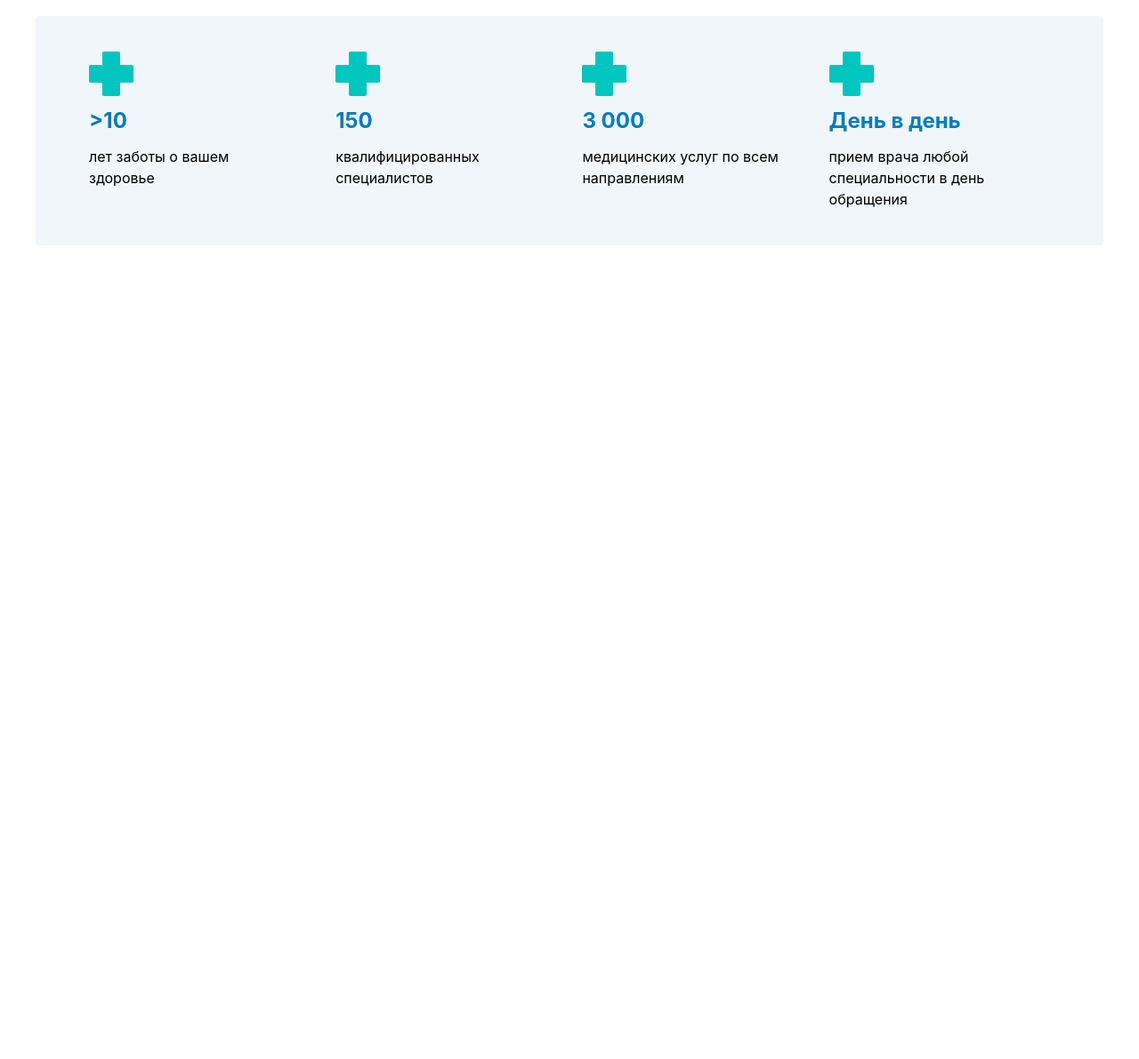
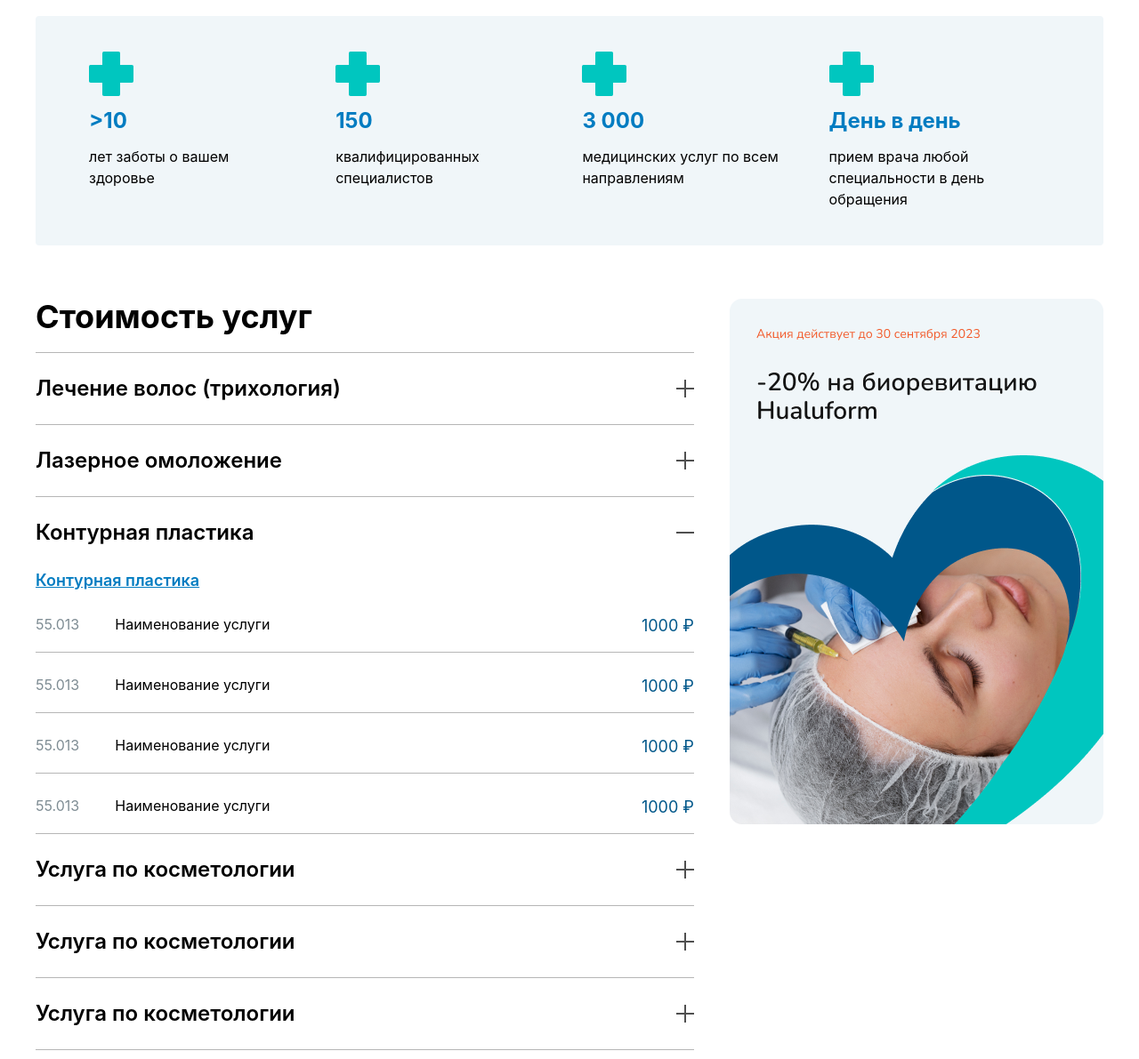
Before and after one commit to Vikingstrong/Exam-4, a website: page src/page3.html in a window 1280 px wide. Shown: the part 551-1742 px from the top of the page at 89% size. Before the commit the page ends 847 px from the top, so only its background shows below. Drawn offline with nearby package versions, Linux system fonts and the light colour scheme; files that its build step writes are made by us from their sources.

Commit message:
Add section 3 on page 3

```diff
--- a/src/page3.html
+++ b/src/page3.html
@@ -43,6 +43,70 @@
             <p>прием врача любой <br> специальности в день обращения</p>
         </div>
     </section>
+
+    <section class="max-w-300 m-auto flex gap-10 p-5 lg:px-0 lg:py-10 items-start">
+        <div class="flex flex-col items-start w-full">
+            <h2 class="text-4xl font-bold mb-5">Стоимость услуг</h2>
+            <div class="py-4 lg:border-t border-b border-[#B6B6B6] flex justify-between w-full items-center lg:py-6">
+                <p class="text-xl font-semibold lg:text-2xl">Лечение волос (трихология)</p>
+                <img src="./img/page3/section3/plus.png" alt="">
+            </div>
+            <div class="py-4 border-b border-[#B6B6B6] flex justify-between w-full items-center lg:py-6">
+                <p class="text-xl font-semibold lg:text-2xl">Лазерное омоложение</p>
+                <img src="./img/page3/section3/plus.png" alt="">
+            </div>
+            <div class="flex flex-col w-full">
+                <div class="py-4 border-[#B6B6B6] flex justify-between w-full items-center lg:py-6">
+                    <p class="text-xl font-semibold lg:text-2xl">Контурная пластика</p>
+                    <img src="./img/page3/section3/minus.png" alt="">
+                </div>
+                <div class="flex flex-col gap-2">
+                    <p class="text-[#017CC1] underline text-[18px] font-semibold">Контурная пластика</p>
+                    <div class="flex justify-between w-full items-start py-2 lg:py-4 border-b border-[#B6B6B6]">
+                        <div class="flex gap-5 lg:gap-10 items-center">
+                            <p class="text-[#7F8D94]">55.013</p>
+                            <p>Наименование услуги</p>
+                        </div>
+                        <p class="text-[#00578A] text-[18px]">1000 ₽</p>
+                    </div>
+                    <div class="flex justify-between w-full items-start py-2 lg:py-4  border-b border-[#B6B6B6]">
+                        <div class="flex gap-5 lg:gap-10 items-center">
+                            <p class="text-[#7F8D94]">55.013</p>
+                            <p>Наименование услуги</p>
+                        </div>
+                        <p class="text-[#00578A] text-[18px]">1000 ₽</p>
+                    </div>
+                    <div class="flex justify-between w-full items-start py-2 lg:py-4  border-b border-[#B6B6B6]">
+                        <div class="flex gap-5 lg:gap-10 items-center">
+                            <p class="text-[#7F8D94]">55.013</p>
+                            <p>Наименование услуги</p>
+                        </div>
+                        <p class="text-[#00578A] text-[18px]">1000 ₽</p>
+                    </div>
+                    <div class="flex justify-between w-full items-start py-2 lg:py-4 border-b border-[#B6B6B6]">
+                        <div class="flex gap-5 lg:gap-10 items-center">
+                            <p class="text-[#7F8D94]">55.013</p>
+                            <p>Наименование услуги</p>
+                        </div>
+                        <p class="text-[#00578A] text-[18px]">1000 ₽</p>
+                    </div>
+                </div>
+            </div>
+            <div class="py-4 border-b border-[#B6B6B6] flex justify-between w-full items-center lg:py-6">
+                <p class="text-xl font-semibold lg:text-2xl">Услуга по косметологии</p>
+                <img src="./img/page3/section3/plus.png" alt="">
+            </div>
+            <div class="py-4 border-b border-[#B6B6B6] flex justify-between w-full items-center lg:py-6">
+                <p class="text-xl font-semibold lg:text-2xl">Услуга по косметологии</p>
+                <img src="./img/page3/section3/plus.png" alt="">
+            </div>
+            <div class="py-4 border-b border-[#B6B6B6] flex justify-between w-full items-center lg:py-6">
+                <p class="text-xl font-semibold lg:text-2xl">Услуга по косметологии</p>
+                <img src="./img/page3/section3/plus.png" alt="">
+            </div>
+        </div>
+        <img class="hidden lg:block" src="./img/page3/section3/img.png" alt="">
+    </section>
 </main>
 </body>
 </html>
```
Also changed, not shown: src/img/page3/section3/img.png (added), src/img/page3/section3/minus.png (added), src/img/page3/section3/plus.png (added).
